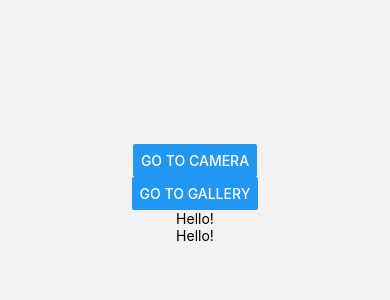
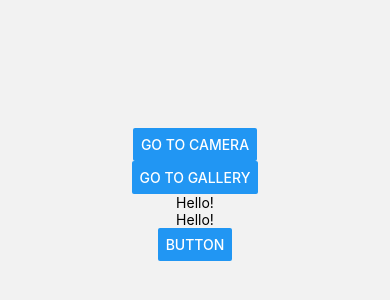
Before and after one commit to joseflabias/furnishing, a React Native app: screen / in a window 390 px wide. Shown: the part 228-528 px from the top of the page. Built offline with nearby package versions, Linux system fonts and the light colour scheme.

Commit message:
added button

```diff
--- a/App.js
+++ b/App.js
@@ -17,6 +17,7 @@ function HomeScreen({ navigation }) {
       />
       <Text>Hello!</Text>
       <Text>Hello!</Text>
+      <Button title={"button"} />
     </View>
   );
 }
```
